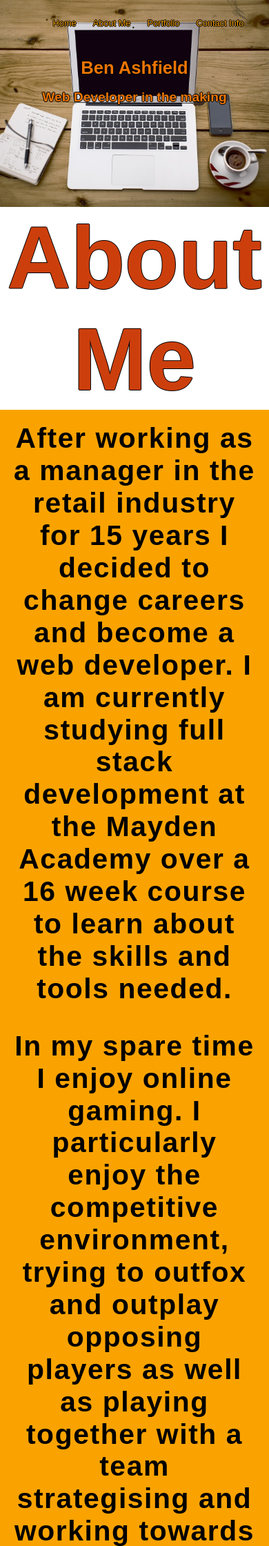
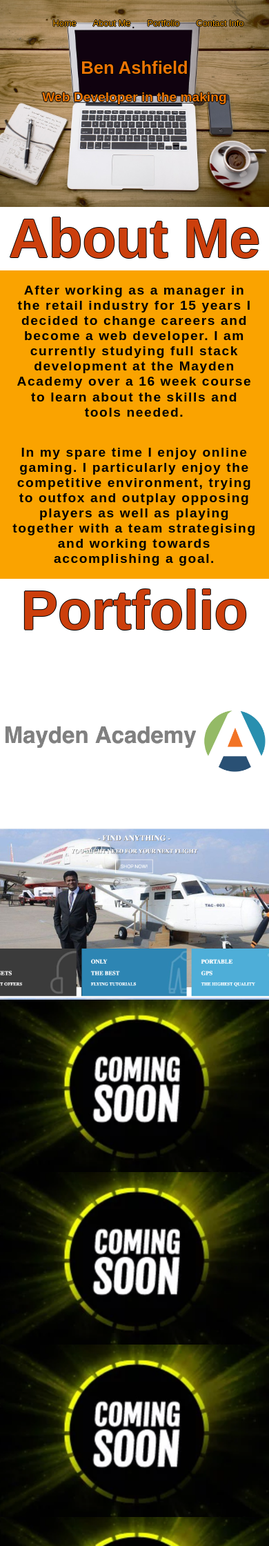
Before and after one commit to Knux2/portfolio, a PHP site: page / in a window 390 px wide. Shown: the top 2241 px of the page at 69% size. Run offline with PHP 8.4, Linux system fonts and the light colour scheme.

Commit message:
Added Media Queries for About Me Section

```diff
--- a/css/style.css
+++ b/css/style.css
@@ -147,6 +147,14 @@ nav {
         font-size: 1.4rem;
     }
 
+    .heading h1 {
+        font-size: 6rem;
+    }
+
+    .heading h2 {
+        font-size: 1.6rem;
+    }
+
     .portfolioTitle {
         font-size: 6rem;
         margin-bottom: -50px;
@@ -180,6 +188,14 @@ nav {
         font-size: 0.8rem;
     }
 
+    .heading h1 {
+        font-size: 5rem;
+    }
+
+    .heading h2 {
+        font-size: 1.2rem;
+    }
+
     .portfolioTitle {
         font-size: 5rem;
         margin-bottom: -60px;
```
